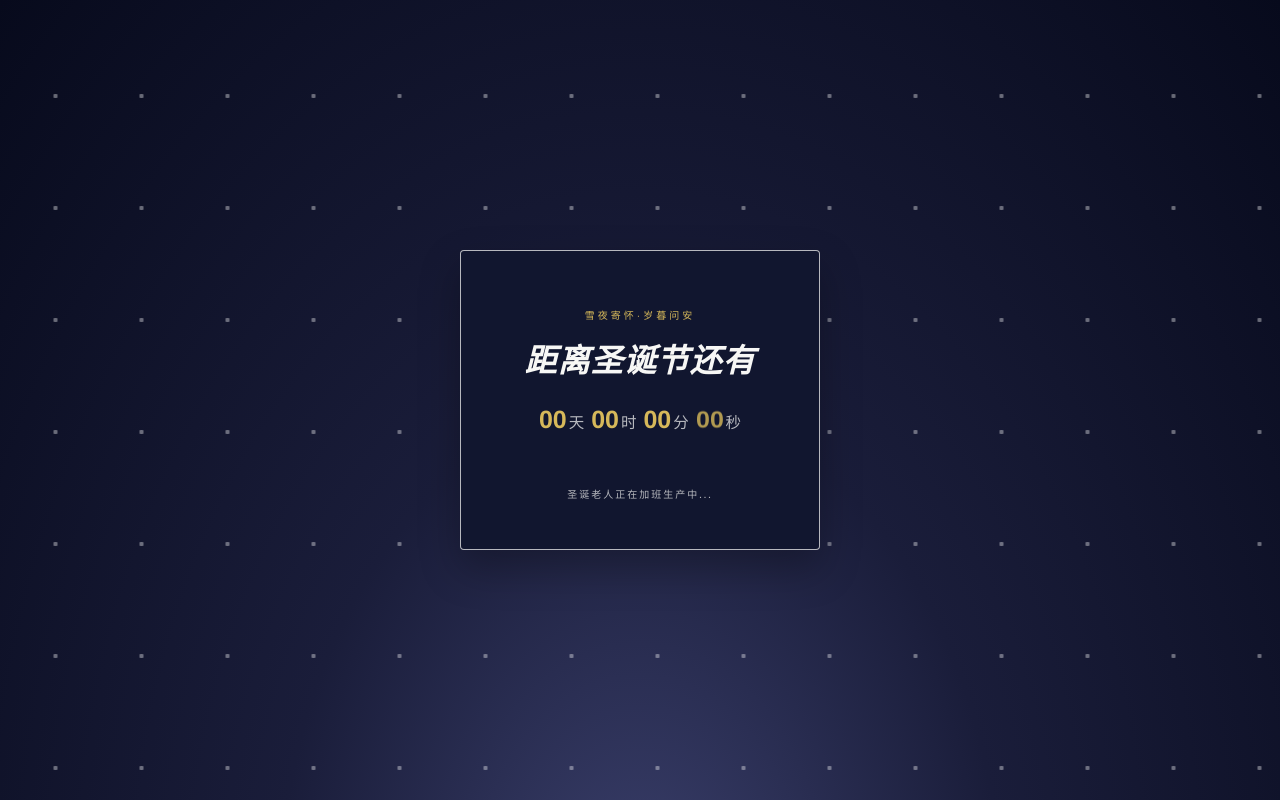
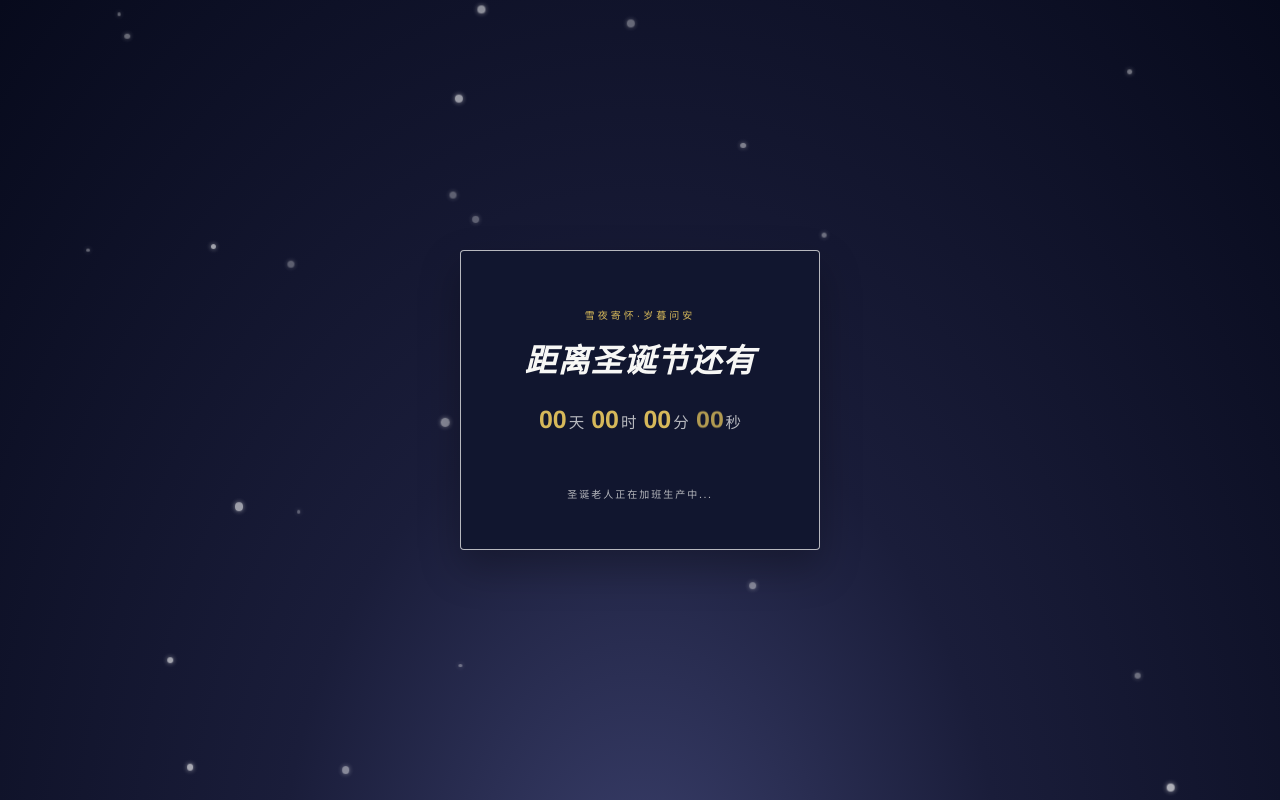
Before and after one commit to BluebowKnight/GiftCard, a plain HTML site: page index.html in a window 1280 px wide. Drawn offline with Linux system fonts and the light colour scheme.

Commit message:
修复了倒计时页面雪花不自然的问题

```diff
--- a/index.html
+++ b/index.html
@@ -173,18 +173,10 @@
       visibility: hidden;
       pointer-events: none;
     }
-    .countdown-screen::before {
-      content: "";
+    .countdown-snow {
       position: absolute;
       inset: 0;
       pointer-events: none;
-      opacity: 0.5;
-      background-image: radial-gradient(circle, rgba(255,255,255,0.75) 0 2px, transparent 2.5px);
-      background-size: 86px 112px;
-      animation: countdownSnow 14s linear infinite;
-    }
-    @keyframes countdownSnow {
-      to { background-position: 35px 112px; }
     }
     .countdown-card {
       position: relative;
@@ -735,6 +727,7 @@
 
   <!-- 三秒倒计时 -->
   <section class="countdown-screen" id="countdownScreen" aria-label="倒计时">
+    <div class="countdown-snow" id="countdownSnow" aria-hidden="true"></div>
     <div class="countdown-card">
       <p class="countdown-kicker">雪夜寄怀·岁暮问安</p>
       <h1 class="countdown-title">距离圣诞节还有</h1>
@@ -883,6 +876,7 @@
       var loadingMessage = document.getElementById('loadingMessage');
       var loadingStatus = document.getElementById('loadingStatus');
       var loadingSnow = document.getElementById('loadingSnow');
+      var countdownSnow = document.getElementById('countdownSnow');
       var reducedMotion = window.matchMedia && window.matchMedia('(prefers-reduced-motion: reduce)').matches;
       var loadingProgress = 0;
       var loadingMilestones = [12, 27, 41, 58, 72, 88, 96, 100];
@@ -939,6 +933,7 @@
         }, 180);
       }
 
+      [loadingSnow, countdownSnow].forEach(function (snowContainer) {
         for (var snowIndex = 0; snowIndex < 28; snowIndex++) {
           var snow = document.createElement('span');
           var snowSize = 3 + Math.random() * 6;
@@ -949,8 +944,9 @@
           snow.style.opacity = (0.35 + Math.random() * 0.5).toFixed(2);
           snow.style.animationDuration = (12 + Math.random() * 12) + 's';
           snow.style.animationDelay = (-Math.random() * 20) + 's';
-        loadingSnow.appendChild(snow);
+          snowContainer.appendChild(snow);
         }
+      });
 
       function finishLoading() {
         document.body.classList.add('loaded');
```
Lines whose indentation alone changed are shown as unchanged.
